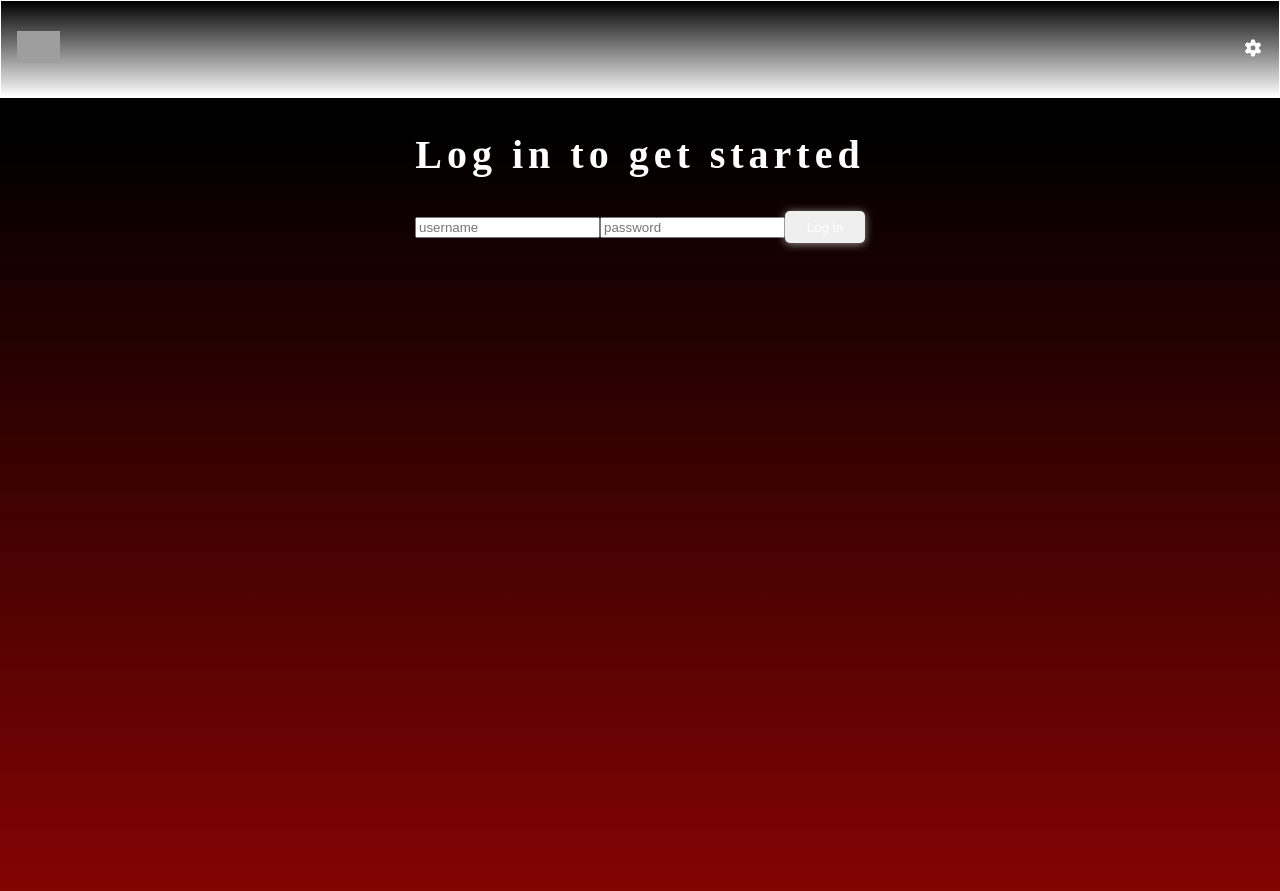
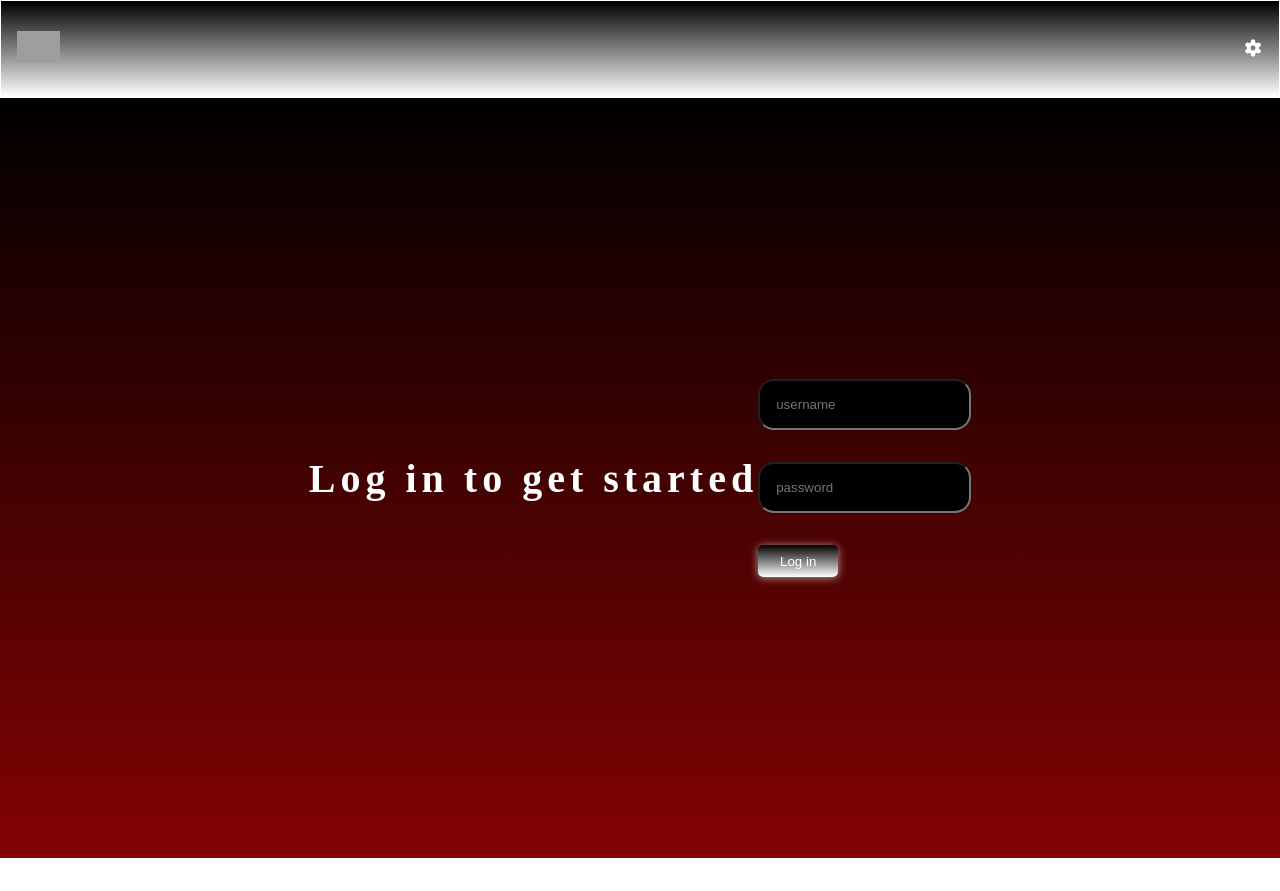
Before and after one commit to giovannilavolpe/HarryPotter-TaskManager, a React (Vite) app in the folder HarryPotter-TaskManager-MMG/: page / in a window 1280 px wide. After the commit the page ends 858 px from the top, so only its background shows below. Built offline with nearby package versions, Linux system fonts and the light colour scheme; grey boxes are pictures that could not be loaded.

Commit message:
fix(Auth): default theme conflicting with readability

```diff
--- a/HarryPotter-TaskManager-MMG/src/pages/auth/Auth.tsx
+++ b/HarryPotter-TaskManager-MMG/src/pages/auth/Auth.tsx
@@ -1,5 +1,6 @@
 import '../../context/ContextAuth'
 import { useAccountStore} from '../../context/ContextAuth'
+import { useSettingStore } from '../../context/ContextSettings'
 
 function Auth() {
   const email = useAccountStore((state) => state.email)
@@ -8,13 +9,18 @@ function Auth() {
   const setPassword = useAccountStore((state) => state.setPassword)
   const login = useAccountStore((state) => state.login)
   const error = useAccountStore((state) => state.error);
+  const {backgroundTheme, borderTheme} = useSettingStore();
 
 
   return(
     <div style={{
       background: 'linear-gradient(#000000, #840303)',
-      textAlign: 'center',
-      height: '95vh'
+      height: '95vh',
+      display: "flex",
+      flexDirection: "row",
+      alignItems: "center",
+      justifyContent: "center"
+
     }}>
         <h2 style={{
           color: 'white',
@@ -22,26 +28,47 @@ function Auth() {
           fontFamily: 'cursive',
           letterSpacing: '5px'
         }}>Log in to get started</h2>
-        <input
+        <div style={{
+          display: "flex",
+          flexDirection:"column",
+          alignSelf: 'center',
+
+        }}>
+        <input  className= {backgroundTheme}
                 type="text"
                 placeholder="username"
                 value={email}
                 onChange={(e) => setEmail(e.target.value)}
+                style={{
+                  margin: "1rem 0rem",
+                  padding: "1rem",
+                  borderRadius: "1rem"
+                }}
             />
             <input
+                className= {backgroundTheme}
                 type="text"
                 placeholder="password"
                 value={password}
                 onChange={(e) => setPassword(e.target.value)}
+                style={{
+                  margin: "1rem 0rem",
+                  padding: "1rem",
+                  borderRadius: "1rem"
+                }}
             />
             {error && <p style={{ color: 'white' }}>{error}</p>}
-        <button onClick={login} style={{
+        <button onClick={login}
+                className= {borderTheme}
+                style={{
                   border: 'none',
                   borderRadius: '5px',
                   boxShadow: '0px 1px 8px rgba(255, 255, 255, 0.6)',
                   width: '80px',
-                  height: '32px'
+                  height: '32px',
+                  margin: "1rem 0rem",
                 }}>Log in</button>
+                </div>
 
 
     </div>
--- a/HarryPotter-TaskManager-MMG/src/pages/settings/Settings.tsx
+++ b/HarryPotter-TaskManager-MMG/src/pages/settings/Settings.tsx
@@ -1,4 +1,4 @@
-import { useUsernameStore } from "../../context/ContextAuth";
+import { useAccountStore } from "../../context/ContextAuth";
 import {
     useSettingStore,
     type BackgroundTheme,
@@ -19,7 +19,7 @@ const borderThemes: BorderTheme[] = [
 ];
 
 function Settings() {
-    const logout = useUsernameStore((state) => state.logout);
+    const logout = useAccountStore((state) => state.logout);
 
     const backgroundTheme = useSettingStore(
         (state) => state.backgroundTheme
```
